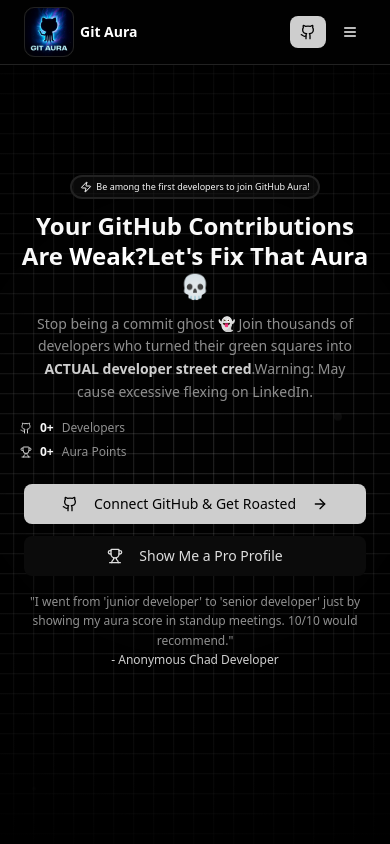
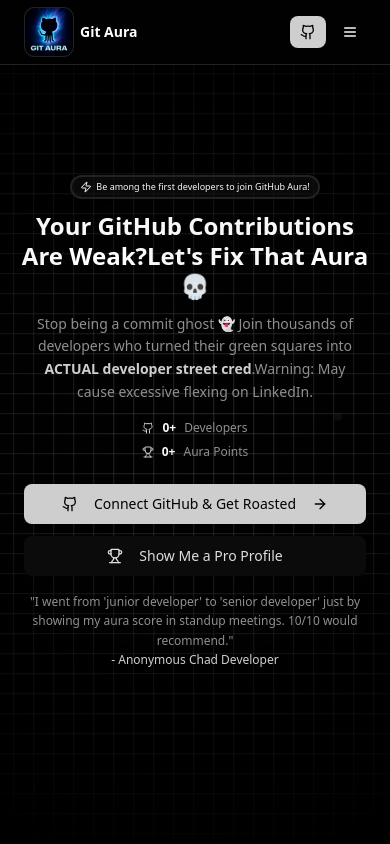
Before and after one commit to Zaid-maker/git-aura, a Next.js app: page / in a window 390 px wide. Shown: the top 844 px of the page. Built offline with nearby package versions, Linux system fonts and the light colour scheme; no server answers; the database is empty; a web font is replaced by a local one.

Commit message:
Enhance layout of HeroSection component by centering stats row items
- Updated the flex properties of the stats row to align items centrally, improving visual balance and responsiveness.

```diff
--- a/src/components/home/herosection.tsx
+++ b/src/components/home/herosection.tsx
@@ -182,7 +182,7 @@
           </p>
 
           {/* Stats Row */}
-          <div className="flex flex-col sm:flex-row flex-wrap justify-center gap-2 sm:gap-4 lg:gap-8 mb-6 sm:mb-8 md:mb-12 text-xs sm:text-sm md:text-base px-2">
+          <div className="flex flex-col sm:flex-row flex-wrap items-center justify-center gap-2 sm:gap-4 lg:gap-8 mb-6 sm:mb-8 md:mb-12 text-xs sm:text-sm md:text-base px-2">
             {renderStat(
               stats.totalDevelopers,
               "Developers",
```
